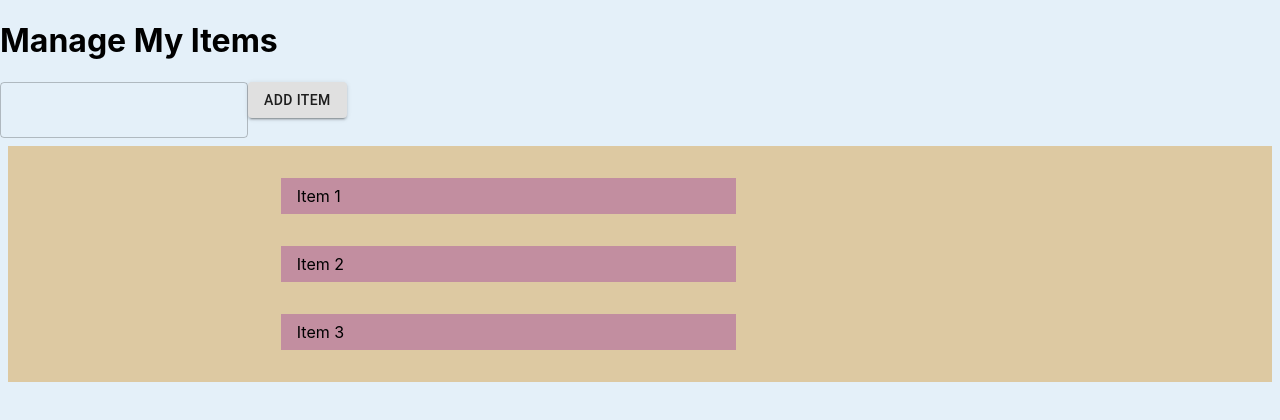
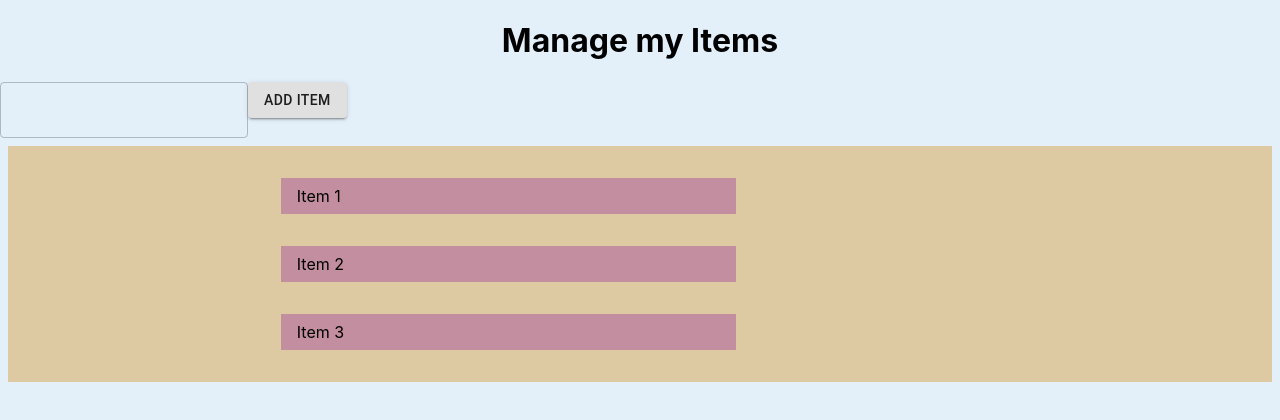
Before and after one commit to c-gasiciel/manage-items-app, a React (Create React App) app: page / in a window 1280 px wide. Shown: the top 420 px of the page. Built offline with nearby package versions, Linux system fonts and the light colour scheme.

Commit message:
Style page header

```diff
--- a/src/App.js
+++ b/src/App.js
@@ -16,7 +16,7 @@
 
   return (
     <div className="App">
-      <Header pageTitle="Manage My Items" />
+      <Header pageTitle="Manage my Items" />
       <main>
         <Form />
         <List display={ myList } />
--- a/src/components/Header.js
+++ b/src/components/Header.js
@@ -1,11 +1,17 @@
 import React from 'react';
+import styled from 'styled-components';
+
 
 const Header = ({pageTitle}, props) =>{
     return(
-        <header className="App-header">
+        <StyledHeader>
             <h1>{ pageTitle }</h1>
-        </header>
+        </StyledHeader>
     );
 }
 
 export default Header;
+
+const StyledHeader = styled.header`
+    text-align: center;
+`;
```
